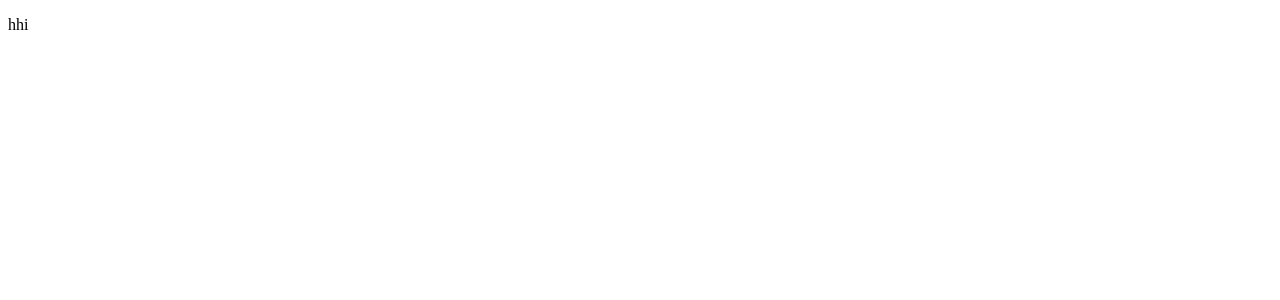
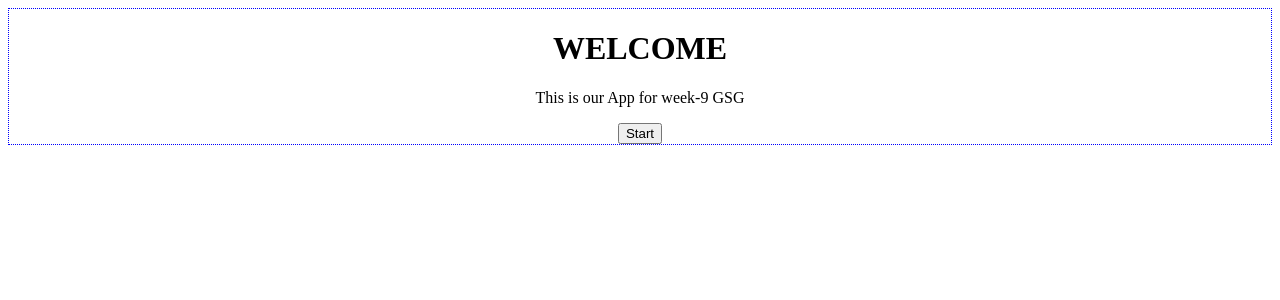
Before and after one commit to fack2/Quiz-React, a React (Create React App) app: page / in a window 1280 px wide. Shown: the top 300 px of the page. Built offline with nearby package versions, Linux system fonts and the light colour scheme.

Commit message:
start component :is done related #2

```diff
--- a/src/App.js
+++ b/src/App.js
@@ -1,11 +1,23 @@
-import React, { Component } from 'react'
-import './App'
+import React, { Component } from "react"
+import Start from "./components/start/Start"
+
+import "./App.css"
 
 class App extends Component {
+  state = {
+    start: false
+  }
+  startGame = flag => {
+    this.setState({ start: flag })
+  }
   render() {
     return (
       <div className="App">
-				<p>hhi</p>
+        {this.state.start ? (
+          <p>hello Game</p>
+        ) : (
+          <Start start={this.startGame} />
+        )}
       </div>
     )
   }
--- /dev/null
+++ b/src/components/start/Start.js
@@ -0,0 +1,14 @@
+import React from "react"
+import "./start.css"
+const Start = ({ start }) => {
+  return (
+    <main className="mainStart">
+      <h1>WELCOME</h1>
+      <p>This is our App for week-9 GSG</p>
+      <button onClick={() => start(true)} type="submit">
+        Start
+      </button>
+    </main>
+  )
+}
+export default Start
--- /dev/null
+++ b/src/components/start/start.css
@@ -0,0 +1,5 @@
+.mainStart {
+  text-align: center;
+  border: 1px dotted blue;
+  height: 100%;
+}
```
Lines whose indentation alone changed are shown as unchanged.
